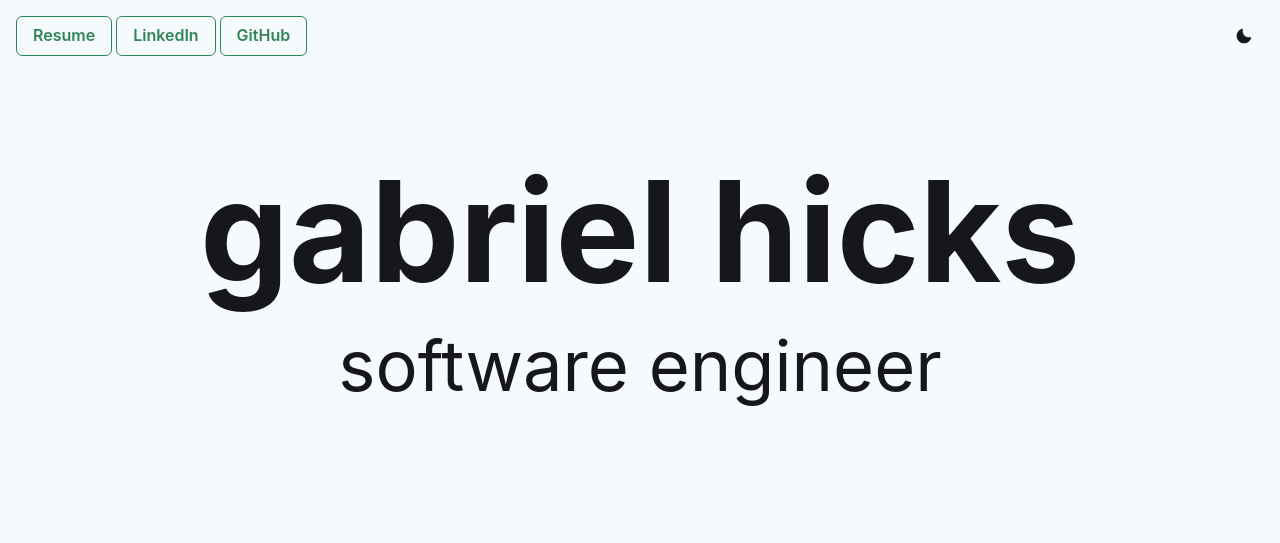
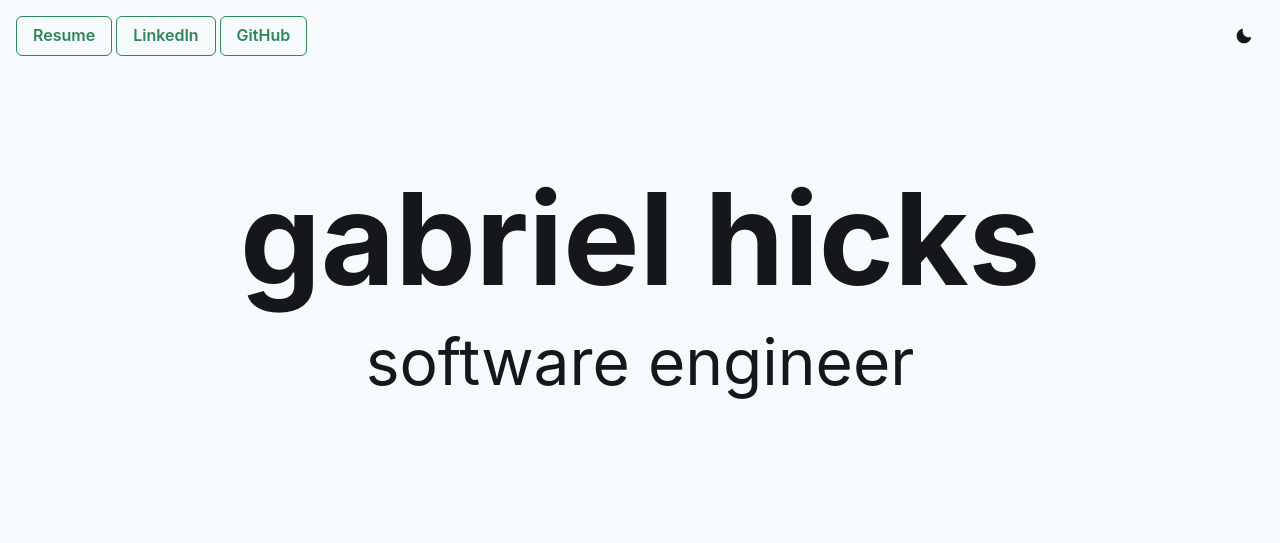
Before and after one commit to gabrielhicks/gabrielhicks.dev, a Next.js app: page / in a window 1280 px wide. Shown: the top 543 px of the page. Built offline with nearby package versions, Linux system fonts and the light colour scheme.

Commit message:
Header size

```diff
--- a/src/components/Hero.js
+++ b/src/components/Hero.js
@@ -9,10 +9,10 @@ const Hero = ({ title, subtitle }) => (
     height="80vh"
   >
     <Grid templateRows="repeat(2, 1fr)" gap={2}>
-      <Heading as="h1" fontSize="11vw">
+      <Heading as="h1" fontSize="10vw">
         {title}
       </Heading>
-      <Heading fontWeight="normal" fontSize="5.5vw">
+      <Heading fontWeight="normal" fontSize="5vw">
         {subtitle}
       </Heading>
     </Grid>
```
